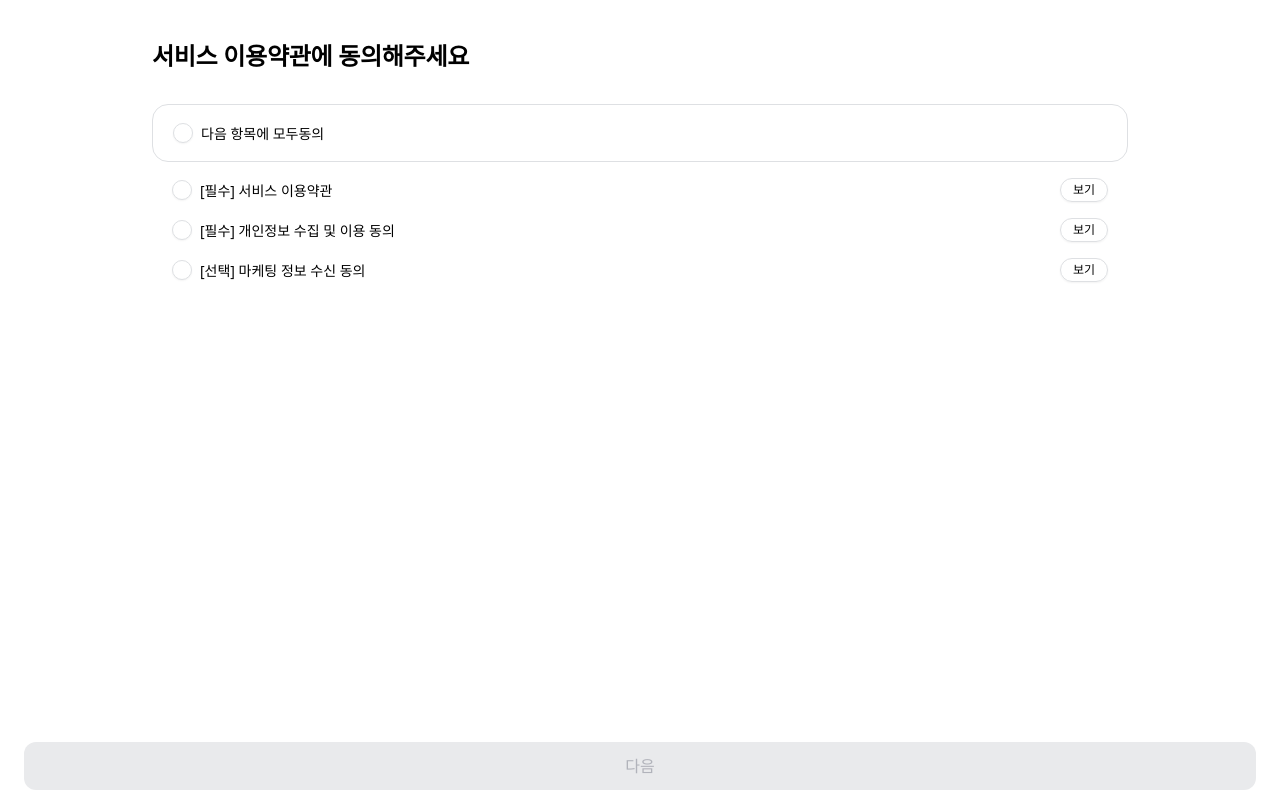
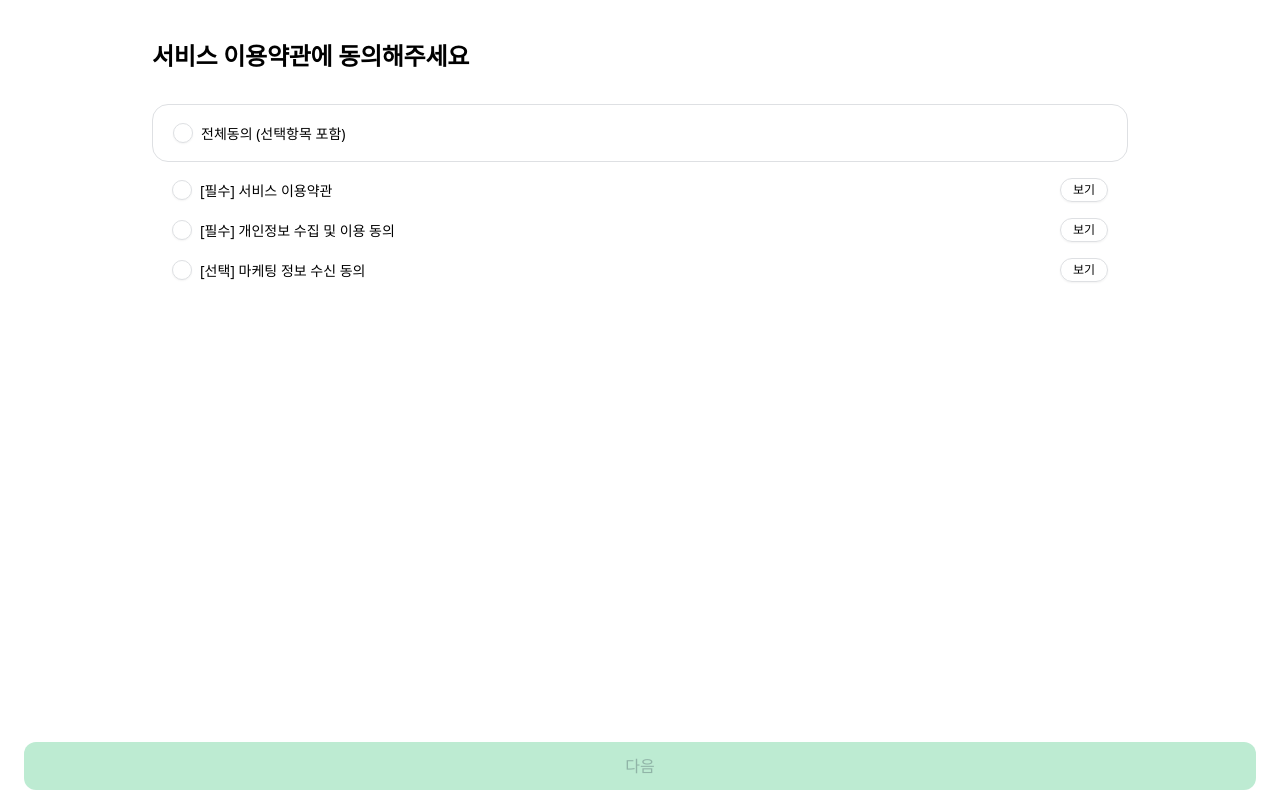
Before and after one commit to SEANjayLEE2024/build-up, a React (Vite) app: page /signup in a window 1280 px wide. Built offline with nearby package versions, Linux system fonts and the light colour scheme; no server answers; a web font is replaced by a local one.

Commit message:
design: 버튼 메인컬러 추가 및 적용

```diff
--- a/src/assets/styles/index.css
+++ b/src/assets/styles/index.css
@@ -25,8 +25,8 @@ body {
 }
 
 [type="checkbox"]:checked + .label-box .check-icon {
-  border-color: black;
-  background-color: black;
+  border-color: #40d986;
+  background-color: #40d986;
 }
 [type="checkbox"]:checked + .label-box .check-icon::before {
   border-color: #fff;
--- a/src/components/common/Button.tsx
+++ b/src/components/common/Button.tsx
@@ -14,7 +14,7 @@ const Button: React.FC<PropsType> = ({
   return (
     <button
       className={`w-full py-3 rounded-xl ${
-        disable ? "bg-base-primary-disable" : "bg-base-primary"
+        disable ? "bg-semantic-disable" : "bg-semantic-positive"
       }`}
       onClick={buttonEvent}
       disabled={disable}
--- a/src/components/signup/terms/TermsAgreement.tsx
+++ b/src/components/signup/terms/TermsAgreement.tsx
@@ -13,7 +13,7 @@ const TermsAgreement: React.FC<PropsType> = ({ handleLoginStep }) => {
   const [checkboxes, setCheckboxes] = useState<CheckboxType[]>([
     {
       id: "all",
-      text: "다음 항목에 모두동의",
+      text: "전체동의 (선택항목 포함)",
       checked: false,
     },
     {
--- a/tailwind.config.js
+++ b/tailwind.config.js
@@ -5,6 +5,8 @@ export default {
   theme: {
     extend: {
       colors: {
+        "semantic-positive": "#40D986",
+        "semantic-disable": "#26BD6C4D",
         "base-primary": "#14151A",
         "base-primary-disable": "#E9EAEC",
         "base-tertiary": "#0D112666",
```
